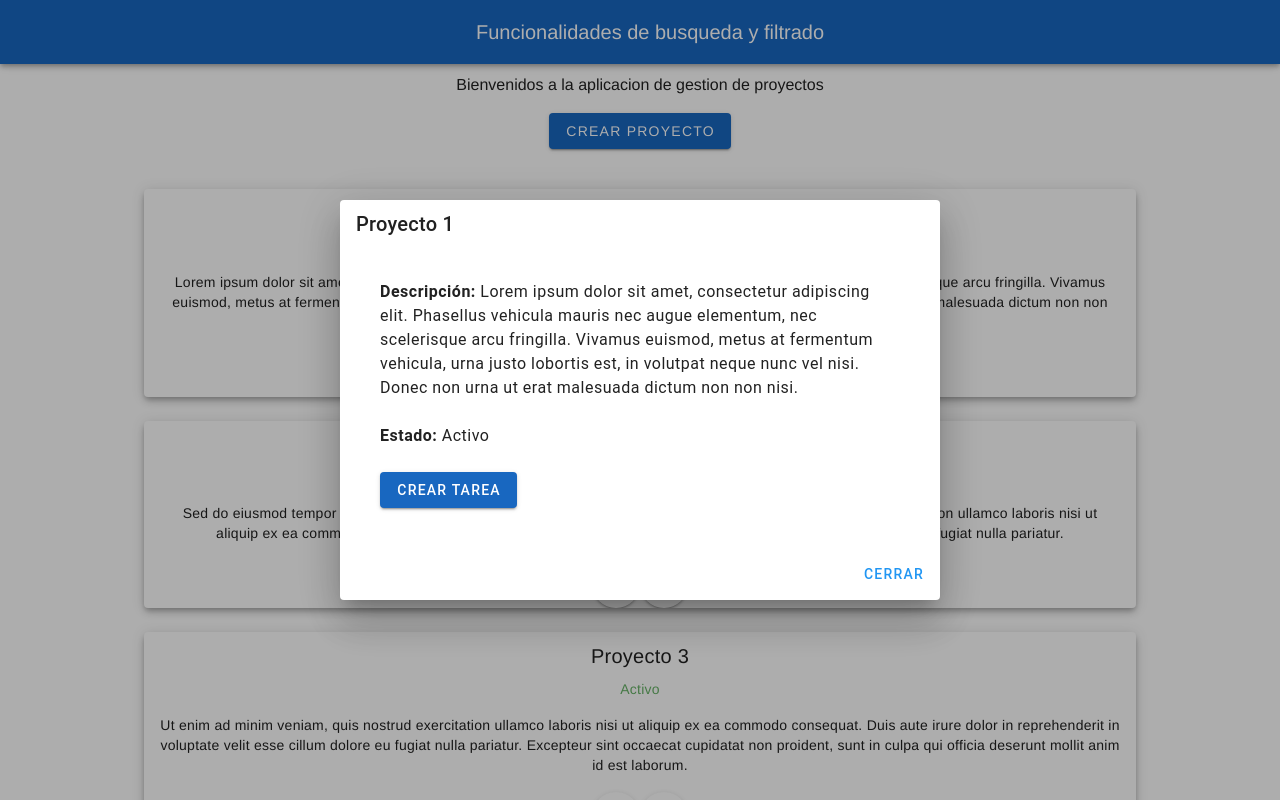
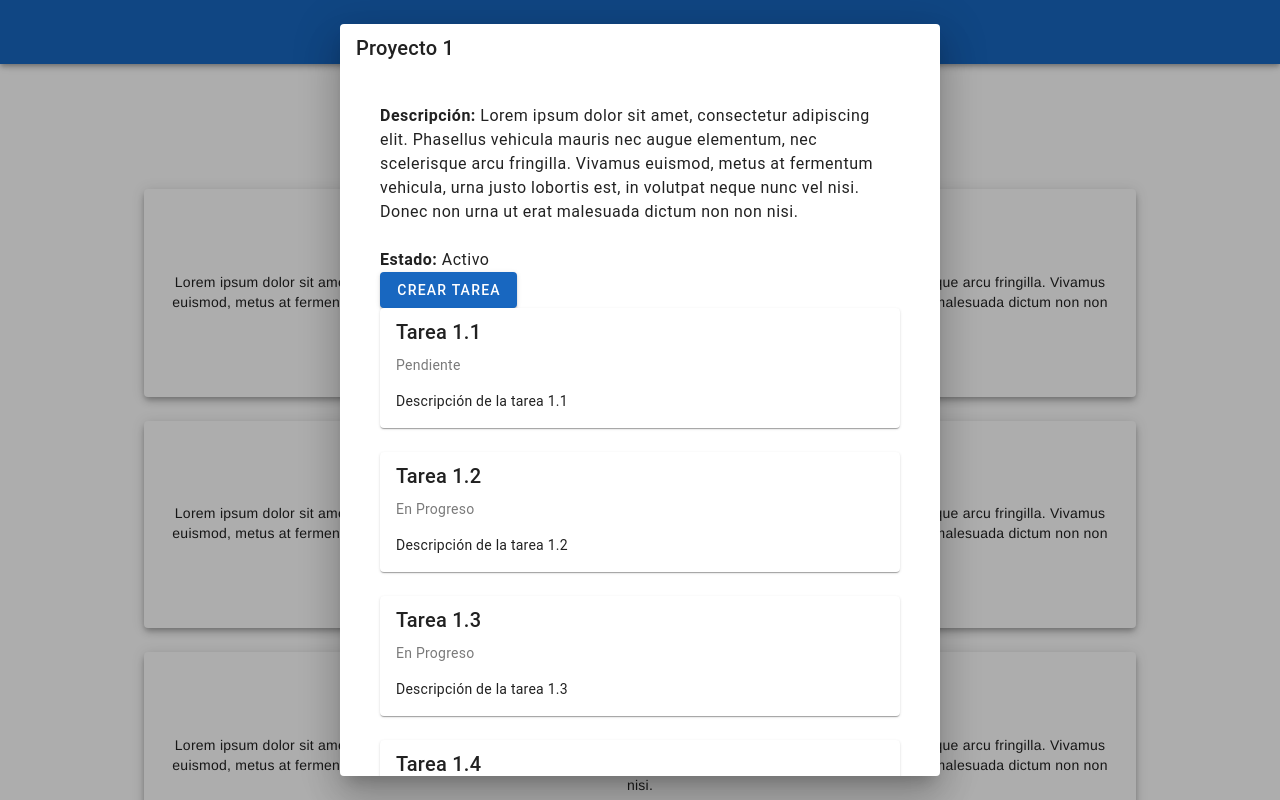
Before and after one commit to JulianDGP/project-manager, a Vue app: page / in a window 1280 px wide. Both pictures are taken after a click on the element 640 px from the left and 292 px from the top of the page. Built offline with nearby package versions, Linux system fonts and the light colour scheme.

Commit message:
correccion bug y funcionalidad de tareas

```diff
--- /dev/null
+++ b/src/components/CreateTaskModal.vue
@@ -0,0 +1,75 @@
+<!-- src/components/CreateTaskModal.vue -->
+<template>
+    <!-- Modal para crear una tarea -->
+    <v-dialog v-model="dialog" max-width="500">
+        <v-card>
+            <!-- Título del modal -->
+            <v-card-title>
+                <span class="headline">Crear Tarea</span>
+            </v-card-title>
+
+            <!-- Contenido del modal -->
+            <v-card-text>
+                <v-container>
+                    <v-row>
+                        <!-- Campo de texto para el nombre de la tarea -->
+                        <v-col cols="12">
+                            <v-text-field label="Nombre de la Tarea" v-model="task.name"></v-text-field>
+                        </v-col>
+                        <!-- Campo de texto para la descripción de la tarea -->
+                        <v-col cols="12">
+                            <v-textarea label="Descripción" v-model="task.description"></v-textarea>
+                        </v-col>
+                        <!-- Selección para el estado de la tarea -->
+                        <v-col cols="12">
+                            <v-select :items="['Pendiente', 'En Progreso', 'Completada']" label="Estado"
+                                v-model="task.status"></v-select>
+                        </v-col>
+                    </v-row>
+                </v-container>
+            </v-card-text>
+
+            <!-- Acciones del modal (botones) -->
+            <v-card-actions>
+                <v-spacer></v-spacer>
+                <!-- Botón para cerrar el modal sin guardar -->
+                <v-btn color="blue darken-1" text @click="close">Cancelar</v-btn>
+                <!-- Botón para guardar la tarea -->
+                <v-btn color="blue darken-1" text @click="saveTask">Guardar</v-btn>
+            </v-card-actions>
+        </v-card>
+    </v-dialog>
+</template>
+
+<script>
+export default {
+  data() {
+    return {
+      dialog: false, // Estado del modal (abierto o cerrado)
+      task: {
+        name: '', // Nombre de la tarea
+        description: '', // Descripción de la tarea
+        status: 'Pendiente' // Estado de la tarea por defecto
+      }
+    };
+  },
+  methods: {
+    open() {// Método para abrir el modal
+      this.dialog = true;
+    },
+    close() {// Método para cerrar el modal
+      this.dialog = false;
+    },
+    saveTask() {  // Método para guardar la tarea
+      // Emitir un evento al componente padre con los datos de la nueva tarea
+      this.$emit('task-saved', { ...this.task });
+      // Cerrar el modal después de guardar
+      this.close();
+    }
+  }
+}
+</script>
+
+<style scoped>
+/* Estilos específicos para el modal de crear tarea */
+</style>
--- a/src/components/ProjectDetailsModal.vue
+++ b/src/components/ProjectDetailsModal.vue
@@ -20,14 +20,24 @@
               <!-- Mostrar el estado del proyecto -->
               <p><strong>Estado:</strong> {{ project.active }}</p>
             </v-col>
+          </v-row>
           <!-- Botón para abrir el modal de creación de tareas -->
-              <v-col cols="12">
           <v-btn color="primary" @click="openCreateTaskModal">Crear Tarea</v-btn>
+
+          <!-- Mostrar lista de tareas del proyecto -->
+          <v-row v-if="project.tasks && project.tasks.length">
+            <v-col cols="12" v-for="task in project.tasks" :key="task.id">
+              <v-card>
+                <v-card-title>{{ task.name }}</v-card-title>
+                <v-card-subtitle>{{ task.status }}</v-card-subtitle>
+                <v-card-text>{{ task.description }}</v-card-text>
+              </v-card>
             </v-col>
           </v-row>
+
         </v-container>
+
       </v-card-text>
-
       <!-- Acciones del modal (botones) -->
       <v-card-actions>
         <v-spacer></v-spacer>
@@ -35,21 +45,29 @@
         <v-btn color="blue darken-1" text @click="close">Cerrar</v-btn>
       </v-card-actions>
     </v-card>
+
+
+    <!-- Modal Crear Tarea -->
+    <CreateTaskModal ref="createTaskModal" @task-saved="addTask" />
   </v-dialog>
 </template>
 
 <script>
+import CreateTaskModal from './CreateTaskModal.vue'; // Importar el componente de creación de tareas
 export default {
   props: {
     project: {
       type: Object,
-        required: true,
+      default: () => ({})
     }
   },
   data() {
     return {
       dialog: false, // Estado del modal (abierto o cerrado)
     };
+  },
+  components: {
+    CreateTaskModal
   },
   methods: {
     open() {
@@ -60,7 +78,17 @@
     },
     openCreateTaskModal() {
       //Lógica para abrir el modal de creación de tareas
-        console.log('Abrir modal para crear tarea');
+      if (this.$refs.createTaskModal) {
+        this.$refs.createTaskModal.open(); // Abrir el modal de creación de tareas
+      }
+    },
+    addTask(newTask){
+      if(!this.project.tasks){ // Método para añadir una nueva tarea al proyecto
+        this.project.tasks = [];
+      }
+      newTask.id = this.project.tasks.length + 1; // Asignar un ID único a la tarea
+      this.project.tasks.push(newTask); // Añadir la tarea a la lista de tareas del proyecto
+      console.log('Nueva tarea añadida:', newTask); // Verificación en consola
     }
   }
 }
--- a/src/views/ProjectListView.vue
+++ b/src/views/ProjectListView.vue
@@ -21,7 +21,8 @@
       @project-saved="updateProject" />
 
     <!-- Modal Detalles del Proyecto -->
-    <ProjectDetailsModal ref="projectDetailsModal" :project="selectedProject" />
+    <ProjectDetailsModal ref="projectDetailsModal"
+    v-if="selectedProject" :project="selectedProject" />
 
     <!-- Modal de Confirmación para Eliminar Proyecto -->
     <v-dialog v-model="deleteDialog" max-width="500">
@@ -77,15 +78,23 @@ export default {
   },
   data() {
     return {
+
+
       projects: [
-        { id: 1, name: 'Proyecto 1', description: 'Lorem ipsum dolor sit amet, consectetur adipiscing elit. Phasellus vehicula mauris nec augue elementum, nec scelerisque arcu fringilla. Vivamus euismod, metus at fermentum vehicula, urna justo lobortis est, in volutpat neque nunc vel nisi. Donec non urna ut erat malesuada dictum non non nisi.', active: 'Activo' },
-        { id: 2, name: 'Proyecto 2', description: 'Sed do eiusmod tempor incididunt ut labore et dolore magna aliqua. Ut enim ad minim veniam, quis nostrud exercitation ullamco laboris nisi ut aliquip ex ea commodo consequat. Duis aute irure dolor in reprehenderit in voluptate velit esse cillum dolore eu fugiat nulla pariatur.', active: 'Inactivo' },
-        { id: 3, name: 'Proyecto 3', description: 'Ut enim ad minim veniam, quis nostrud exercitation ullamco laboris nisi ut aliquip ex ea commodo consequat. Duis aute irure dolor in reprehenderit in voluptate velit esse cillum dolore eu fugiat nulla pariatur. Excepteur sint occaecat cupidatat non proident, sunt in culpa qui officia deserunt mollit anim id est laborum.', active: 'Activo' },
-        { id: 4, name: 'Proyecto 4', description: 'Duis aute irure dolor in reprehenderit in voluptate velit esse cillum dolore eu fugiat nulla pariatur. Excepteur sint occaecat cupidatat non proident, sunt in culpa qui officia deserunt mollit anim id est laborum. Integer nec odio. Praesent libero. Sed cursus ante dapibus diam.', active: 'Inactivo' },
-        { id: 5, name: 'Proyecto 5', description: 'Curabitur pretium tincidunt lacus. Nulla gravida orci a odio. Nullam varius, turpis et commodo pharetra, est eros bibendum elit, nec luctus magna felis sollicitudin mauris. Integer in mauris eu nibh euismod gravida. Duis ac tellus et risus vulputate vehicula.', active: 'Activo' },
-        { id: 6, name: 'Proyecto 6', description: 'Excepteur sint occaecat cupidatat non proident, sunt in culpa qui officia deserunt mollit anim id est laborum. Vestibulum ante ipsum primis in faucibus orci luctus et ultrices posuere cubilia curae; Integer nec odio. Praesent libero. Sed cursus ante dapibus diam.', active: 'Inactivo' },
+        { id: 1, name: 'Proyecto 1', description: 'Lorem ipsum dolor sit amet, consectetur adipiscing elit. Phasellus vehicula mauris nec augue elementum, nec scelerisque arcu fringilla. Vivamus euismod, metus at fermentum vehicula, urna justo lobortis est, in volutpat neque nunc vel nisi. Donec non urna ut erat malesuada dictum non non nisi.', active: 'Activo', tasks: [
+          { id: 1, name: 'Tarea 1.1', description: 'Descripción de la tarea 1.1', status: 'Pendiente' },
+          { id: 2, name: 'Tarea 1.2', description: 'Descripción de la tarea 1.2', status: 'En Progreso' },
+          { id: 3, name: 'Tarea 1.3', description: 'Descripción de la tarea 1.3', status: 'En Progreso' },
+          { id: 4, name: 'Tarea 1.4', description: 'Descripción de la tarea 1.4', status: 'En Progreso' },
+          { id: 5, name: 'Tarea 1.5', description: 'Descripción de la tarea 1.5', status: 'En Progreso' }
+        ] },
+        { id: 2, name: 'Proyecto 2', description: 'Lorem ipsum dolor sit amet, consectetur adipiscing elit. Phasellus vehicula mauris nec augue elementum, nec scelerisque arcu fringilla. Vivamus euismod, metus at fermentum vehicula, urna justo lobortis est, in volutpat neque nunc vel nisi. Donec non urna ut erat malesuada dictum non non nisi.', active: 'Inactivo', tasks: [
+          { id: 1, name: 'Tarea 2.1', description: 'Descripción de la tarea 2.1', status: 'Completada' }
+        ] },
+        { id: 3, name: 'Proyecto 3', description: 'Lorem ipsum dolor sit amet, consectetur adipiscing elit. Phasellus vehicula mauris nec augue elementum, nec scelerisque arcu fringilla. Vivamus euismod, metus at fermentum vehicula, urna justo lobortis est, in volutpat neque nunc vel nisi. Donec non urna ut erat malesuada dictum non non nisi.', active: 'Activo', tasks: [] },
+        // Otros proyectos...
       ],
-      selectedProject: null, // Proyecto seleccionado para editar
+      selectedProject: {}, // Proyecto seleccionado para editar
       projectToDelete: null, // Proyecto seleccionado para eliminar
       deleteDialog: false, // Estado del modal de confirmación de eliminación
     };
@@ -97,6 +106,7 @@ export default {
     },
     addProject(newProject) {// Método para agregar un nuevo proyecto a la lista
       newProject.id = this.projects.length + 1;// Asignar un ID único al nuevo proyecto
+      newProject.tasks = []; // Asegurarse de que el nuevo proyecto tenga una lista de tareas vacía
       this.projects.push(newProject); // Añadir el nuevo proyecto a la lista de proyectos
       console.log('Nuevo proyecto añadido:', newProject);// Imprimir en consola para verificar
     },
```
Lines whose indentation alone changed are shown as unchanged.
